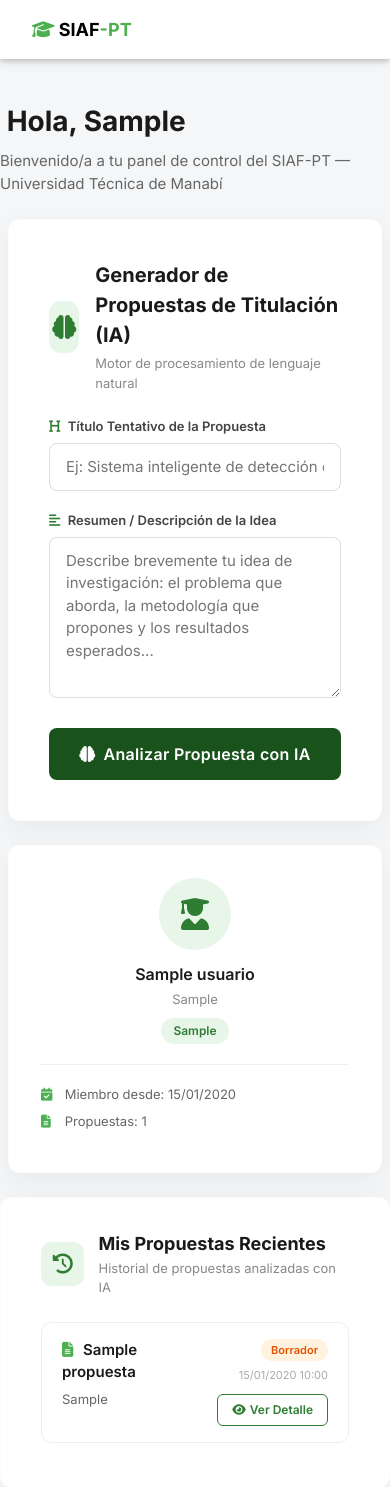
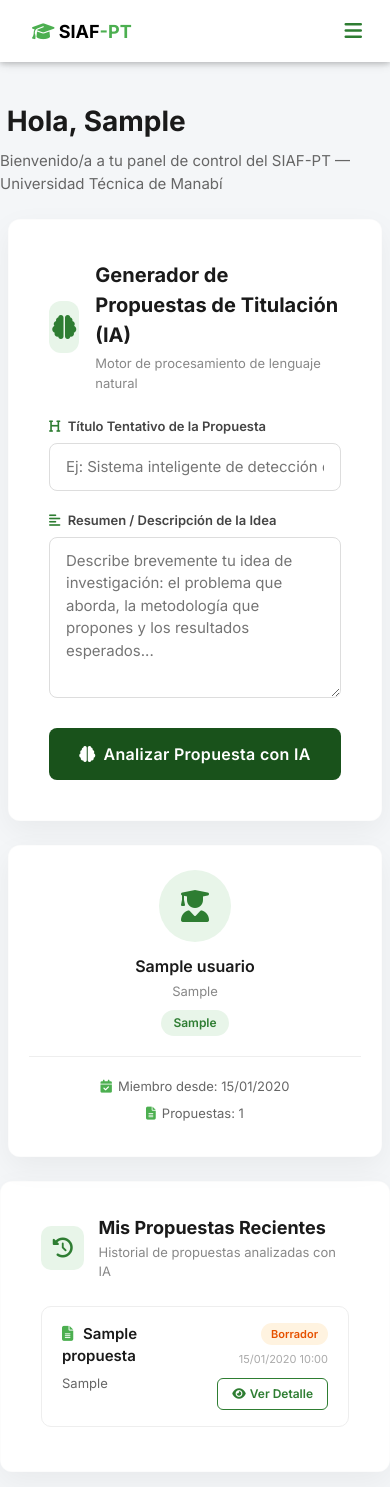
Before and after one commit to xdddJOSED/Tesis2.0_siaf-pt, a Flask app: page /dashboard in a window 390 px wide. Shown: the top 1487 px of the page. Run offline with Flask 3, Linux system fonts and the light colour scheme; the visitor is signed in with stand-in values (Sample User, id 1); tables that the repository leaves empty hold one stand-in row (values such as "Sample post"); some libraries are stand-ins or nearby versions.

Commit message:
style: fix mobile layout dashboard, contenido centrado y espaciado

```diff
--- a/app/templates/base.html
+++ b/app/templates/base.html
@@ -26,6 +26,7 @@
             <a href="/" class="w3-bar-item w3-button w3-hover-none w3-hover-text-green w3-large" style="font-weight: 700;">
                 <i class="fa-solid fa-graduation-cap w3-text-green"></i> SIAF<span class="w3-text-green">-PT</span>
             </a>
+            <!-- Links desktop (ocultos en móvil) -->
             <div class="w3-right w3-hide-small" style="margin-left: auto; display: flex; align-items: center;">
                 {% if g.user %}
                     <a href="{{ url_for('main.dashboard') }}" class="w3-bar-item w3-button w3-round w3-hover-light-grey">
@@ -42,6 +43,45 @@
                     <a href="{{ url_for('main.registro') }}" class="w3-bar-item w3-button utm-green btn-main w3-margin-left"><i class="fa-solid fa-user-plus"></i> Registrate ahora </a>
                 {% endif %}
             </div>
+            <!-- Botón hamburguesa (solo en móvil) -->
+            <button class="w3-right w3-hide-medium w3-hide-large" onclick="toggleMobileMenu()"
+                style="background:none; border:none; cursor:pointer; padding:8px 12px; font-size:20px; color:#2e7d32; margin-left:auto;">
+                <i class="fa-solid fa-bars" id="hamburger-icon"></i>
+            </button>
+        </div>
+        <!-- Menú móvil desplegable -->
+        <div id="mobile-menu" class="w3-bar-block w3-white w3-hide w3-hide-medium w3-hide-large w3-card"
+             style="border-top: 1px solid #e8f5e9; padding: 8px 0;">
+            {% if g.user %}
+                <div style="padding: 12px 20px 8px; border-bottom: 1px solid #f0f0f0; margin-bottom: 4px;">
+                    <div style="display:flex; align-items:center; gap:10px;">
+                        <div style="width:36px; height:36px; border-radius:50%; background:#e8f5e9; display:flex; align-items:center; justify-content:center; flex-shrink:0;">
+                            <i class="fa-solid fa-user-graduate" style="color:#2e7d32; font-size:16px;"></i>
+                        </div>
+                        <div>
+                            <p style="margin:0; font-weight:700; font-size:14px; color:#1a1a1a;">{{ g.user.nombre_completo }}</p>
+                            <p style="margin:0; font-size:12px; color:#888;">{{ g.user.correo }}</p>
+                        </div>
+                    </div>
+                </div>
+                <a href="{{ url_for('main.dashboard') }}" class="w3-bar-item w3-button"
+                   style="padding:14px 20px; font-size:14px; color:#1a1a1a; display:flex; align-items:center; gap:10px;">
+                    <i class="fa-solid fa-table-columns w3-text-green"></i> Panel de Control
+                </a>
+                <a href="{{ url_for('main.logout') }}" class="w3-bar-item w3-button"
+                   style="padding:14px 20px; font-size:14px; color:#c62828; display:flex; align-items:center; gap:10px;">
+                    <i class="fa-solid fa-arrow-right-from-bracket"></i> Cerrar Sesión
+                </a>
+            {% else %}
+                <a href="{{ url_for('main.login') }}" class="w3-bar-item w3-button"
+                   style="padding:14px 20px; font-size:14px; color:#1a1a1a; display:flex; align-items:center; gap:10px;">
+                    <i class="fa-solid fa-right-to-bracket w3-text-green"></i> Iniciar Sesión
+                </a>
+                <a href="{{ url_for('main.registro') }}" class="w3-bar-item w3-button"
+                   style="padding:14px 20px; font-size:14px; color:#19521b; font-weight:600; display:flex; align-items:center; gap:10px;">
+                    <i class="fa-solid fa-user-plus"></i> Registrate ahora
+                </a>
+            {% endif %}
         </div>
     </div>
 
@@ -53,6 +93,28 @@
     <script src="https://unpkg.com/aos@2.3.1/dist/aos.js"></script>
         <script src="https://cdnjs.cloudflare.com/ajax/libs/html2pdf.js/0.10.1/html2pdf.bundle.min.js"></script>
     <script>
+      function toggleMobileMenu() {
+          var menu = document.getElementById('mobile-menu');
+          var icon = document.getElementById('hamburger-icon');
+          if (menu.classList.contains('w3-hide')) {
+              menu.classList.remove('w3-hide');
+              icon.classList.replace('fa-bars', 'fa-xmark');
+          } else {
+              menu.classList.add('w3-hide');
+              icon.classList.replace('fa-xmark', 'fa-bars');
+          }
+      }
+      // Cerrar menú al hacer clic fuera
+      document.addEventListener('click', function(e) {
+          var menu = document.getElementById('mobile-menu');
+          var btn = document.querySelector('[onclick="toggleMobileMenu()"]');
+          if (menu && !menu.classList.contains('w3-hide') && !menu.contains(e.target) && btn && !btn.contains(e.target)) {
+              menu.classList.add('w3-hide');
+              var icon = document.getElementById('hamburger-icon');
+              if (icon) icon.classList.replace('fa-xmark', 'fa-bars');
+          }
+      });
+
       // Esta función detecta cuando el navegador está listo para mover los cuadros
       document.addEventListener('DOMContentLoaded', function() {
           AOS.init({
--- a/app/templates/dashboard.html
+++ b/app/templates/dashboard.html
@@ -78,13 +78,13 @@
 
     <!-- Sidebar: Info del usuario -->
     <div class="w3-col l4 m12 s12" style="margin-bottom: 24px;">
-        <div class="glass-card" style="padding: 32px;">
+        <div class="glass-card" style="padding: 24px 20px;">
             <div style="text-align: center; margin-bottom: 20px;">
                 <div style="width: 72px; height: 72px; border-radius: 50%; background: #e8f5e9; display: flex; align-items: center; justify-content: center; margin: 0 auto 12px;">
                     <i class="fa-solid fa-user-graduate" style="font-size: 32px; color: #2e7d32;"></i>
                 </div>
-                <h3 style="margin: 0; font-weight: 600; font-size: 16px; color: #1a1a1a;">{{ g.user.nombre_completo }}</h3>
-                <p style="margin: 4px 0 0; color: #888; font-size: 13px;">{{ g.user.correo }}</p>
+                <h3 style="margin: 0; font-weight: 600; font-size: 16px; color: #1a1a1a; word-break: break-word;">{{ g.user.nombre_completo }}</h3>
+                <p style="margin: 4px 0 0; color: #888; font-size: 13px; word-break: break-all;">{{ g.user.correo }}</p>
                 <span style="display: inline-block; margin-top: 8px; padding: 4px 12px; background: #e8f5e9; color: #2e7d32; border-radius: 20px; font-size: 12px; font-weight: 600; text-transform: capitalize;">
                     {{ g.user.rol }}
                 </span>
@@ -92,9 +92,9 @@
 
             <hr style="border: none; border-top: 1px solid #eee; margin: 20px 0;">
 
-            <div style="font-size: 13px; color: #666;">
-                <p style="margin: 8px 0;"><i class="fa-solid fa-calendar-check w3-text-green" style="width: 20px;"></i> Miembro desde: {{ g.user.creado_en.strftime('%d/%m/%Y') if g.user.creado_en else 'N/A' }}</p>
-                <p style="margin: 8px 0;"><i class="fa-solid fa-file-lines w3-text-green" style="width: 20px;"></i> Propuestas: {{ propuestas|length }}</p>
+            <div style="font-size: 13px; color: #666; text-align: center;">
+                <p style="margin: 8px 0; display:flex; align-items:center; justify-content:center; gap:6px;"><i class="fa-solid fa-calendar-check w3-text-green"></i> Miembro desde: {{ g.user.creado_en.strftime('%d/%m/%Y') if g.user.creado_en else 'N/A' }}</p>
+                <p style="margin: 8px 0; display:flex; align-items:center; justify-content:center; gap:6px;"><i class="fa-solid fa-file-lines w3-text-green"></i> Propuestas: {{ propuestas|length }}</p>
             </div>
         </div>
     </div>
```
